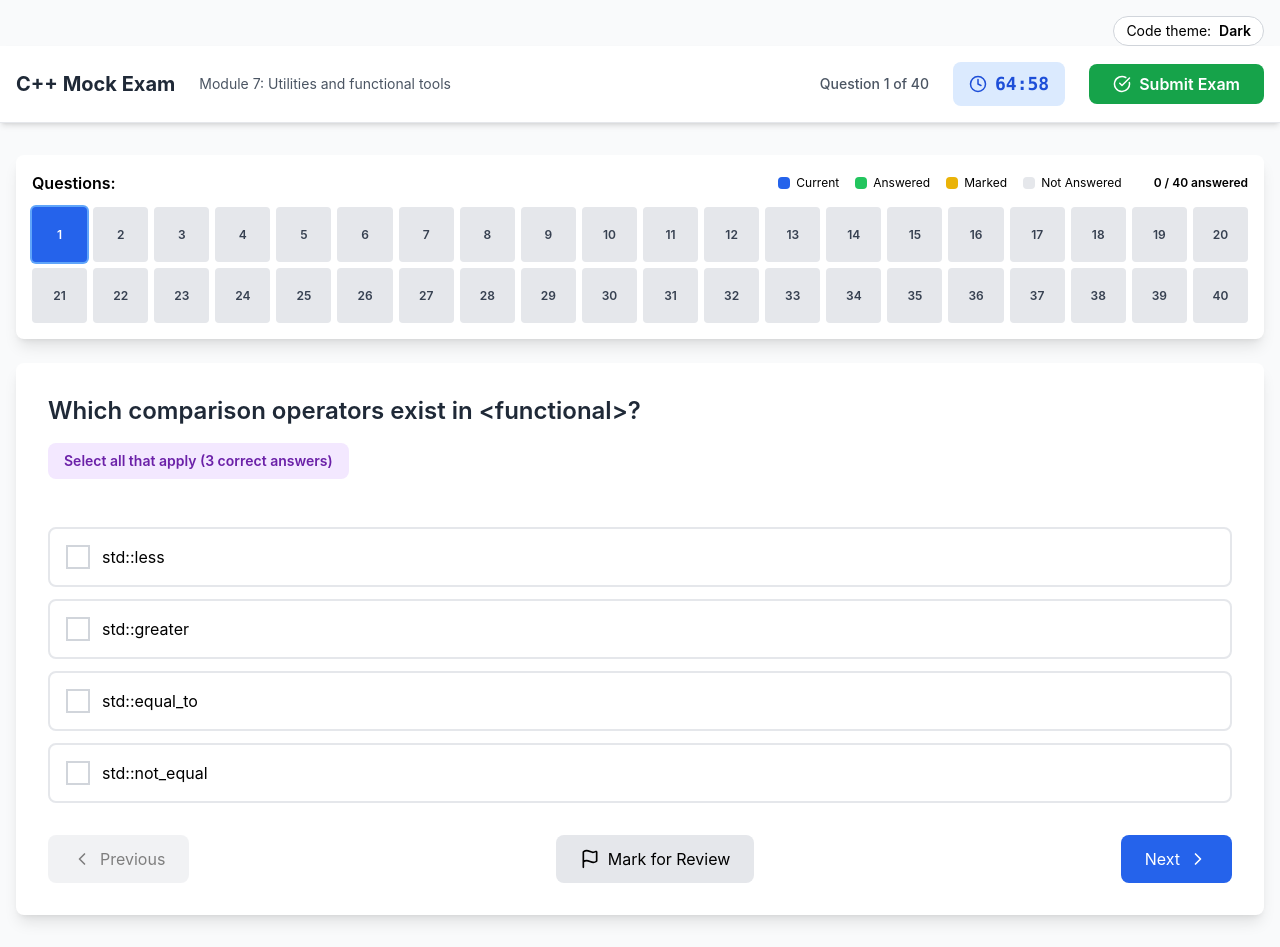
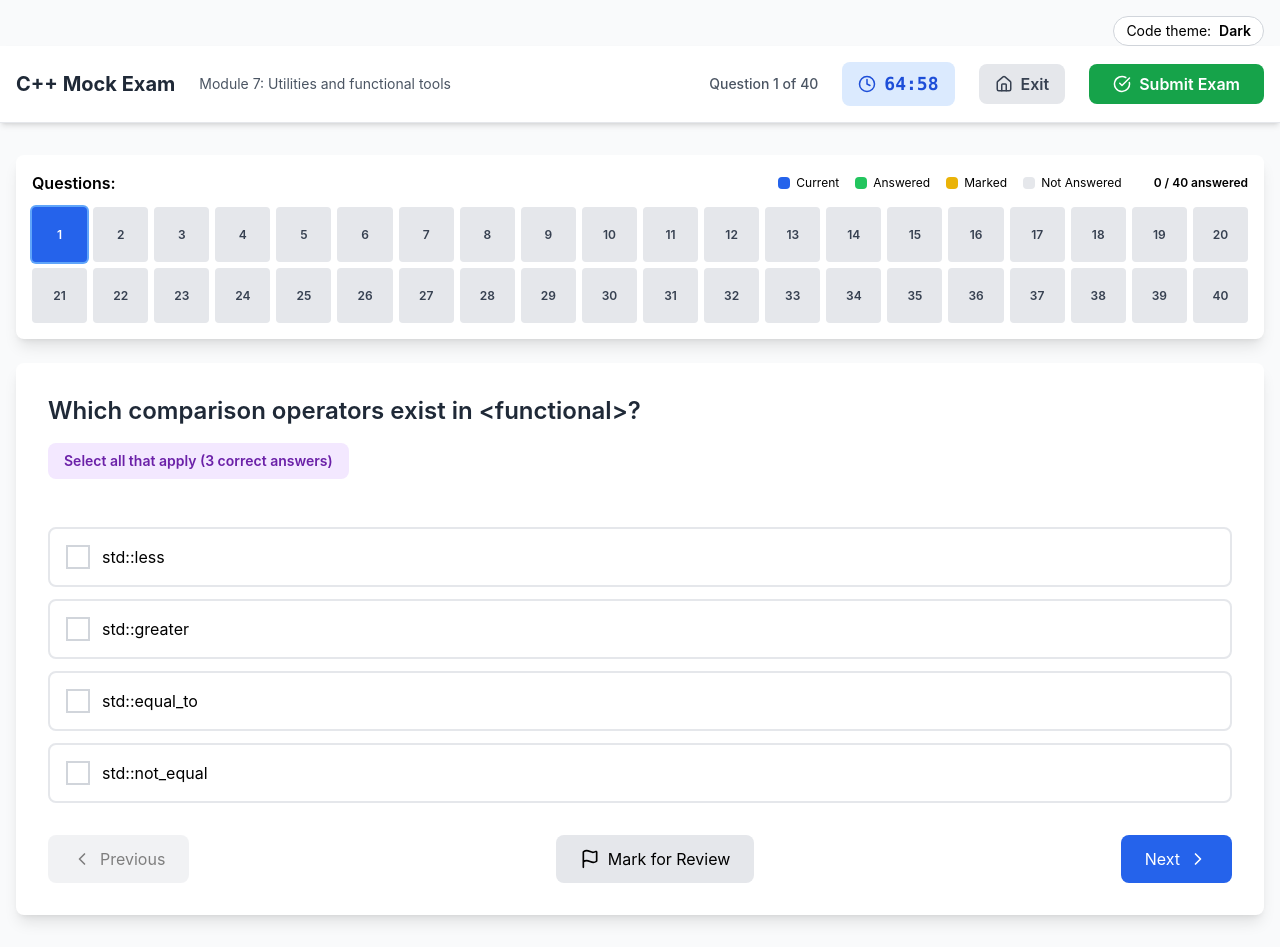
Before and after one commit to tessapower/cpp-mock-exam, a React (Vite) app: page / in a window 1280 px wide. Both pictures are taken after a click on the button "Start Exam". Built offline with nearby package versions, Linux system fonts and the light colour scheme.

Commit message:
Add exit exam button

```diff
--- a/src/components/ExamApp.tsx
+++ b/src/components/ExamApp.tsx
@@ -14,6 +14,12 @@ const ExamApp: React.FC = () => {
 
   const toggleCodeTheme = () => {
     setCodeTheme(prev => (prev === 'dark' ? 'light' : 'dark'));
+  };
+
+  const handleExitExam = () => {
+    actions.setExamStarted(false);
+    actions.setExamSubmitted(false);
+    actions.setResults(null);
   };
 
   // Welcome Screen
@@ -44,11 +50,7 @@ const ExamApp: React.FC = () => {
       <ResultsScreen
         results={state.results}
         onNewExam={actions.startNewExam}
-        onBackToHome={() => {
-          actions.setExamStarted(false);
-          actions.setExamSubmitted(false);
-          actions.setResults(null);
-        }}
+        onBackToHome={handleExitExam}
       />
     );
   }
@@ -74,6 +76,7 @@ const ExamApp: React.FC = () => {
         onToggleAnswer={actions.toggleAnswer}
         onToggleMarkReview={actions.toggleMarkReview}
         onSubmit={actions.submitExam}
+        onExitExam={handleExitExam}
         codeTheme={codeTheme}
       />
     </div>
--- a/src/components/ExamHeader.tsx
+++ b/src/components/ExamHeader.tsx
@@ -1,5 +1,5 @@
 import React from 'react';
-import { Clock, CheckCircle } from 'lucide-react';
+import { Clock, CheckCircle, Home } from 'lucide-react';
 import { formatTime } from '../utils/exam.utils';
 import { MODULE_NAMES } from '../types/exam.types';
 
@@ -9,6 +9,7 @@ interface ExamHeaderProps {
   moduleNumber: number;
   timeRemaining: number;
   onSubmit: () => void;
+  onExitExam: () => void;
 }
 
 export const ExamHeader: React.FC<ExamHeaderProps> = ({
@@ -16,9 +17,16 @@ export const ExamHeader: React.FC<ExamHeaderProps> = ({
   totalQuestions,
   moduleNumber,
   timeRemaining,
-  onSubmit
+  onSubmit,
+  onExitExam
 }) => {
   const isLowTime = timeRemaining < 300; // Less than 5 minutes
+
+  const handleExitExam = () => {
+    if (confirm('Are you sure you want to exit the exam? Your progress will be lost.')) {
+      onExitExam();
+    }
+  };
 
   return (
     <div className="bg-white shadow-md border-b border-gray-200 sticky top-0 z-10">
@@ -50,6 +58,14 @@ export const ExamHeader: React.FC<ExamHeaderProps> = ({
             </div>
 
             <button
+              onClick={handleExitExam}
+              className="flex items-center gap-2 bg-gray-200 text-gray-700 px-4 py-2 rounded-lg font-semibold hover:bg-gray-300 transition"
+            >
+              <Home size={18} />
+              Exit
+            </button>
+
+            <button
               onClick={onSubmit}
               className="flex items-center gap-2 bg-green-600 text-white px-6 py-2 rounded-lg font-semibold hover:bg-green-700 transition"
             >
--- a/src/components/ExamScreen.tsx
+++ b/src/components/ExamScreen.tsx
@@ -15,6 +15,7 @@ interface ExamScreenProps {
   onToggleAnswer: (index: number) => void;
   onToggleMarkReview: () => void;
   onSubmit: () => void;
+  onExitExam: () => void;
   codeTheme: CodeTheme;
 }
 
@@ -28,6 +29,7 @@ export const ExamScreen: React.FC<ExamScreenProps> = ({
   onToggleAnswer,
   onToggleMarkReview,
   onSubmit,
+  onExitExam,
   codeTheme
 }) => {
   if (!examQuestions || examQuestions.length === 0) {
@@ -51,6 +53,7 @@ export const ExamScreen: React.FC<ExamScreenProps> = ({
         moduleNumber={question.module}
         timeRemaining={timeRemaining}
         onSubmit={onSubmit}
+        onExitExam={onExitExam}
       />
 
       <div className="max-w-7xl mx-auto px-4 py-8">
```
